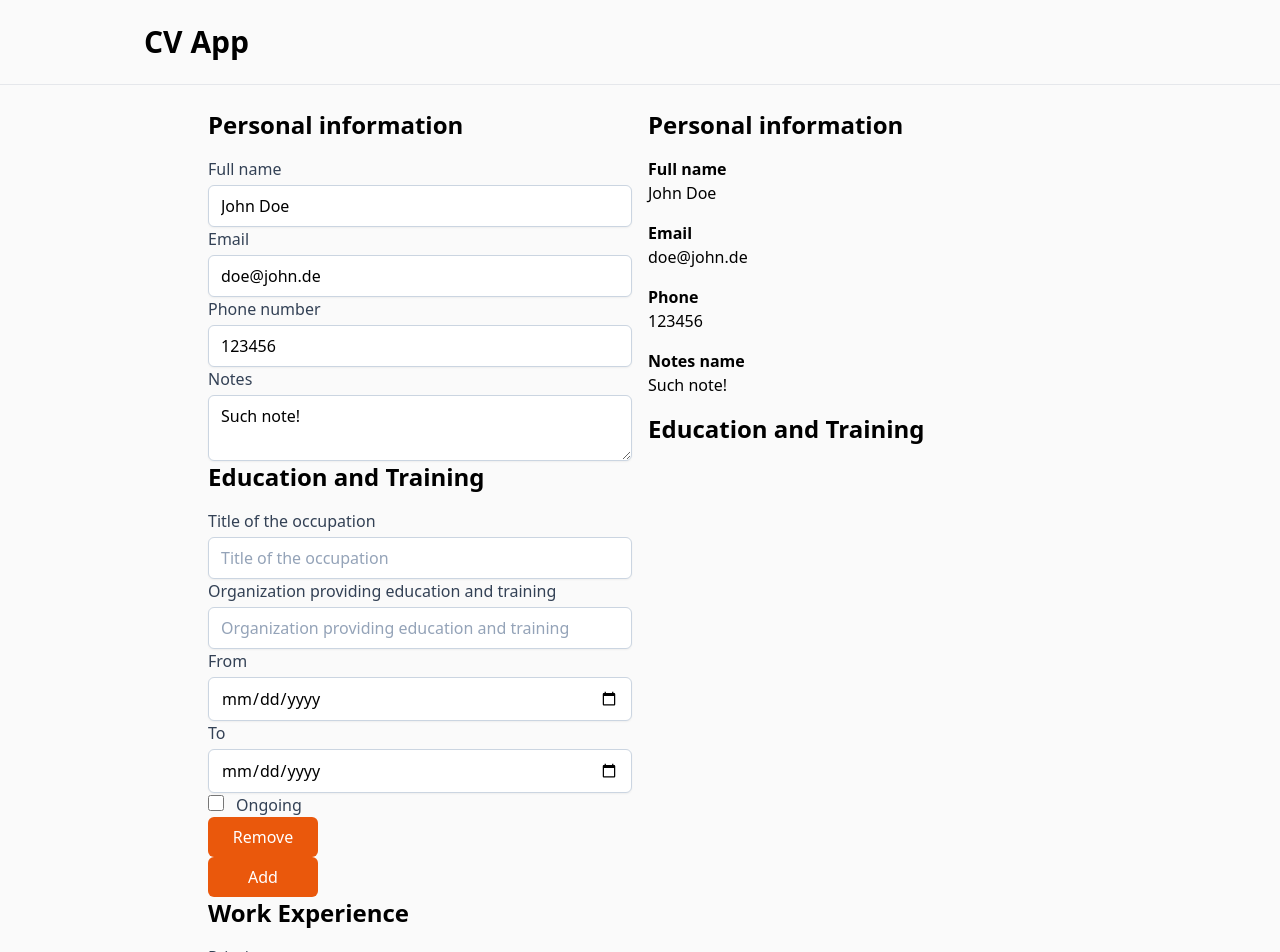
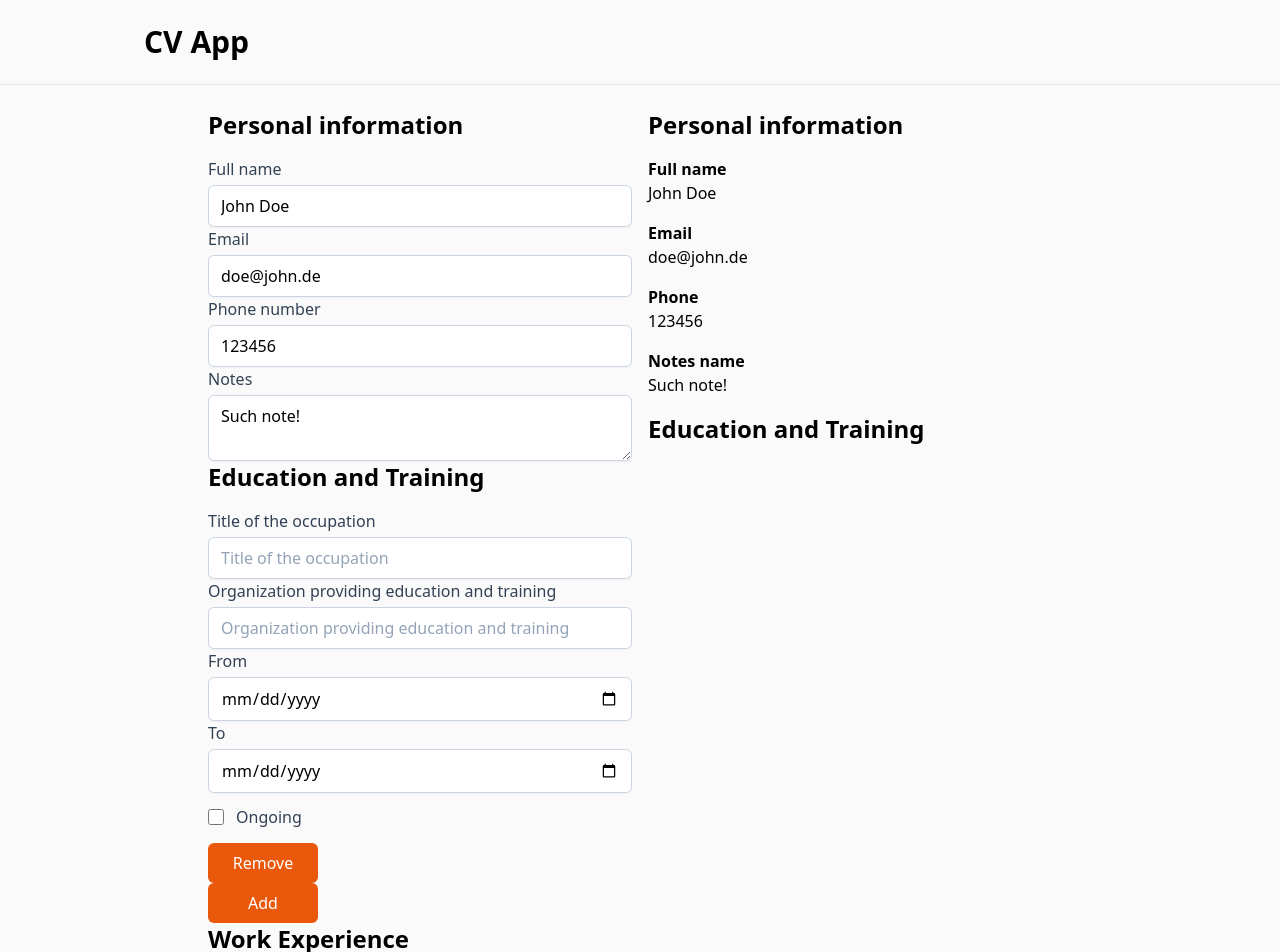
Before and after one commit to greqov/odin-cv-app, a React app: page / in a window 1280 px wide. Shown: the top 952 px of the page. Built offline with nearby package versions, Linux system fonts and the light colour scheme.

Commit message:
Checkbox: update component markup

```diff
--- a/src/js/components/Main.js
+++ b/src/js/components/Main.js
@@ -64,7 +64,6 @@ export default class Main extends Component {
   render() {
     const eduFields = this.state.education.map((item) => {
       const { id, occupation, organization, from, to, ongoing } = item;
-      // TODO: render education info
 
       return (
         <div key={id}>
@@ -99,7 +98,6 @@ export default class Main extends Component {
           />
 
           <Checkbox
-            id="ongoing_label"
             label="Ongoing"
             name="ongoing"
             checked={ongoing}
--- a/src/js/components/form/Checkbox.js
+++ b/src/js/components/form/Checkbox.js
@@ -2,25 +2,21 @@ import React, { Component } from 'react';
 
 export default class Checkbox extends Component {
   render() {
-    const { id, label, name, checked, handleChange } = this.props;
+    const { label, name, checked, handleChange } = this.props;
 
     return (
-      <div className="flex items-start">
-        <div className="flex items-center h-5">
+      <div className="py-3">
+        <label className="inline-flex items-center font-medium text-slate-700">
           <input
-            id={id}
             name={name}
             type="checkbox"
-            className="focus:ring-sky-500 h-4 w-4 text-sky-500 border-slate-300 rounded"
+            className="mr-3 focus:ring-sky-500 h-4 w-4 text-sky-500 border-slate-300 rounded"
             checked={checked}
             onChange={handleChange}
           />
-        </div>
-        <div className="ml-3">
-          <label htmlFor={id} className="font-medium text-slate-700">
-            {label}
-          </label>
-        </div>
+
+          {label}
+        </label>
       </div>
     );
   }
```
